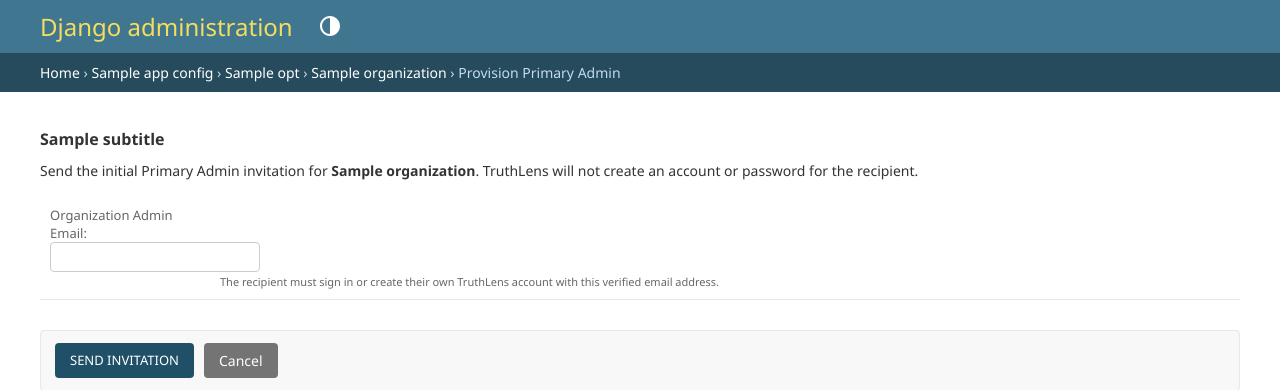
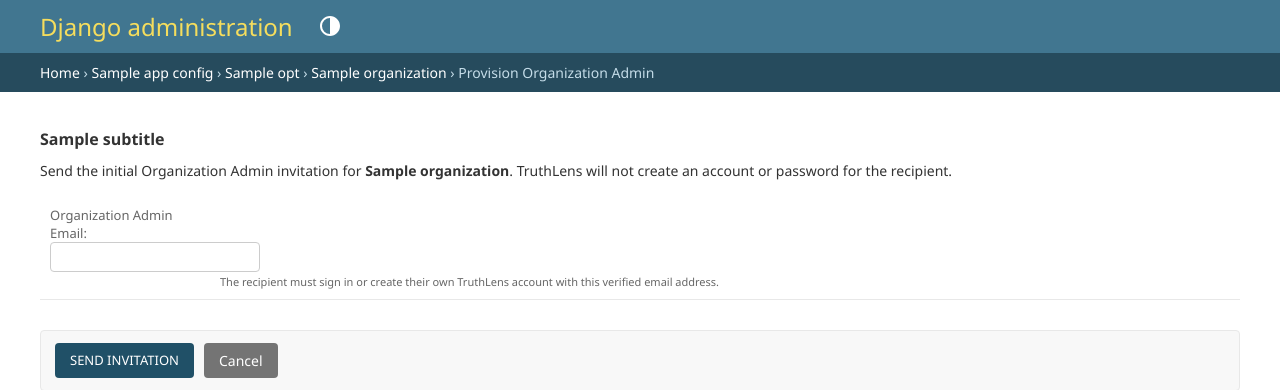
Before and after one commit to renzkirby/truthlens, a Django app: template backend/truthlens_backend/api/templates/admin/developer_console/primary_admin_provision.html in a window 1280 px wide. Shown: the top 390 px of the page. Run offline with Django 5.2, Linux system fonts and the light colour scheme; tables that the repository leaves empty hold one stand-in row (values such as "Sample post"); the template is opened without the code that fills it: values that come from a table or form of the project are taken from there, most other values are stand-ins (such as "Sample title", 1, 10 or a date in 2020); data that the repository does not hold is empty; parts of the project's set-up code (start-up, migrations or seed data) failed here and were passed over.

Commit message:
update developer console admin copy

```diff
--- a/backend/truthlens_backend/api/templates/admin/developer_console/primary_admin_provision.html
+++ b/backend/truthlens_backend/api/templates/admin/developer_console/primary_admin_provision.html
@@ -12,14 +12,14 @@
   &rsaquo; <a href="{% url 'admin:app_list' app_label=opts.app_label %}">{{ opts.app_config.verbose_name }}</a>
   &rsaquo; <a href="{% url 'admin:api_organization_changelist' %}">{{ opts.verbose_name_plural|capfirst }}</a>
   &rsaquo; <a href="{{ change_url }}">{{ organization }}</a>
-  &rsaquo; Provision Primary Admin
+  &rsaquo; Provision Organization Admin
 </div>
 {% endblock %}
 
 {% block content %}
 <div id="content-main">
   <p>
-    Send the initial Primary Admin invitation for <strong>{{ organization }}</strong>.
+    Send the initial Organization Admin invitation for <strong>{{ organization }}</strong>.
     TruthLens will not create an account or password for the recipient.
   </p>
 
```
